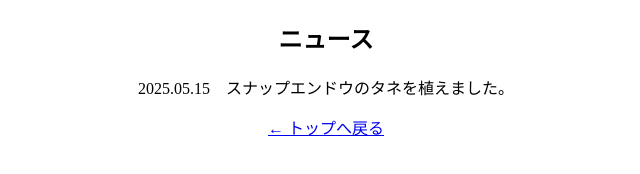
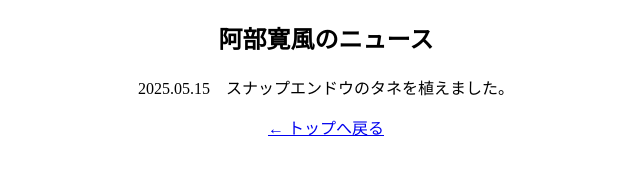
Before and after one commit to saisei-hosyu/abe-homepage, a plain HTML site: page news.html in a window 1280 px wide. Shown: the whole page, without its empty margins (314-954 px from the left). Drawn offline with Linux system fonts and the light colour scheme.

Commit message:
Update news.html

```diff
--- a/news.html
+++ b/news.html
@@ -5,7 +5,7 @@
 </head>
 <body bgcolor="white" text="black">
   <center>
-    <h2>ニュース</h2>
+    <h2>阿部寛風のニュース</h2>
     <p>2025.05.15　スナップエンドウのタネを植えました。</p>
     <a href="index.html">← トップへ戻る</a>
   </center>
```
